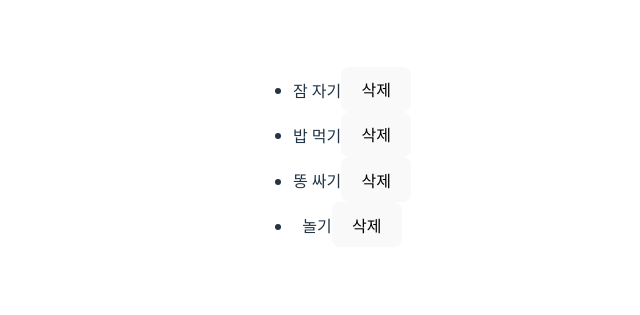
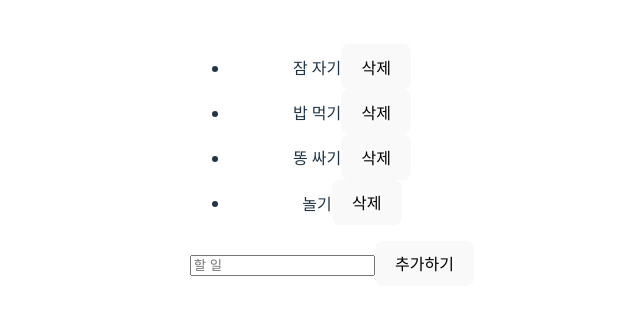
Before and after one commit to ThePott/NXRBootCamp-lecturenote-todo-list, a React (Vite) app: page / in a window 1280 px wide. Shown: the part 243-558 px from the top of the page, without its empty margins (308-948 px from the left). Built offline with nearby package versions, Linux system fonts and the light colour scheme.

Commit message:
✨ Feat(component): add todo input component

```diff
--- a/src/App.jsx
+++ b/src/App.jsx
@@ -1,40 +1,9 @@
-import React from 'react'
 import './App.css'
-import { StateProvider, useStateValueContext, useStateSetterContext } from './hooks'
+import TodoInput from './components/TodoInput'
+import TodoList from './components/TodoList'
+import { StateProvider } from './hooks'
 
-const Todo = ({ todoId, todoContent }) => {
-  const setTodoArray = useStateSetterContext()
 
-  const deleteCurrentTodo = () => {
-    setTodoArray((prev) => {
-      const filteredTodoArray = prev.filter((todo) => todo.id !== todoId)
-      return filteredTodoArray
-    })
-  }
-
-  console.log("---- re-rendering todo:", todoContent)
-  return (
-    <li>
-      {todoContent}
-      <button onClick={deleteCurrentTodo}>삭제</button>
-    </li>
-  )
-}
-
-const MemoizedTodo = React.memo(Todo)
-
-const TodoList = () => {
-  const context = useStateValueContext()
-  const todoArray = context
-
-  console.log("---- re-rendering todo list:", todoArray)
-  if (!todoArray) { return null }
-  return (
-    <ul>
-      {todoArray.map((todo) => <MemoizedTodo key={todo.id} todoId={todo.id} todoContent={todo.content} />)}
-    </ul>
-  )
-}
 
 const App = () => {
   return (
@@ -42,6 +11,7 @@ const App = () => {
       {/* // 앱의 자식으로 연결된 컴포넌트들은 모두 같은 State을 공유한다. */}
       <StateProvider>
         <TodoList />
+        <TodoInput />
       </StateProvider>
     </>
   )
--- /dev/null
+++ b/src/components/Todo.jsx
@@ -0,0 +1,25 @@
+import React from "react"
+import { useStateSetterContext } from "../hooks"
+
+const Todo = ({ todoId, todoContent }) => {
+  const setTodoArray = useStateSetterContext()
+
+  const deleteCurrentTodo = () => {
+    setTodoArray((prev) => {
+      const filteredTodoArray = prev.filter((todo) => todo.id !== todoId)
+      return filteredTodoArray
+    })
+  }
+
+  console.log("---- re-rendering todo:", todoContent)
+  return (
+    <li>
+      {todoContent}
+      <button onClick={deleteCurrentTodo}>삭제</button>
+    </li>
+  )
+}
+
+const MemoizedTodo = React.memo(Todo)
+
+export default MemoizedTodo
--- /dev/null
+++ b/src/components/TodoInput.jsx
@@ -0,0 +1,27 @@
+import { useState } from 'react'
+import { useStateSetterContext } from '../hooks'
+
+const TodoInput = () => {
+    const setTodoArray = useStateSetterContext()
+    const [newTodoContent, setNewTodoContent] = useState("")
+
+    const addNewTodo = () => {
+        setTodoArray((prev) => {
+            const newTodo = {
+                id: Number(new Date()),
+                content: newTodoContent
+            }
+            const newTodoArray = [...prev, newTodo]
+            return newTodoArray
+        })
+    }
+
+    return (
+        <>
+            <input type="text" placeholder='할 일' onChange={(event) => setNewTodoContent(event.target.value)}/>
+            <button onClick={addNewTodo}>추가하기</button>
+        </>
+    )
+}
+
+export default TodoInput
--- /dev/null
+++ b/src/components/TodoList.jsx
@@ -0,0 +1,18 @@
+import { useStateValueContext } from "../hooks"
+import MemoizedTodo from "./Todo"
+
+const TodoList = () => {
+  const context = useStateValueContext()
+  const todoArray = context
+
+  console.log("---- re-rendering todo list:", todoArray)
+  if (!todoArray) { return null }
+
+  return (
+    <ul>
+      {todoArray.map((todo) => <MemoizedTodo key={todo.id} todoId={todo.id} todoContent={todo.content} />)}
+    </ul>
+  )
+}
+
+export default TodoList
--- a/src/hooks.jsx
+++ b/src/hooks.jsx
@@ -1,6 +1,5 @@
-import { useState, useMemo } from "react"
+import { createContext, useContext, useState } from "react"
 import dummyData from "./dummy-data.json"
-import { createContext, useContext } from "react"
 
 const StateValueContext = createContext()
 const StateSetterContext = createContext()
@@ -23,4 +22,4 @@ const useStateValueContext = () => useContext(StateValueContext)
 
 const useStateSetterContext = () => useContext(StateSetterContext)
 
-export { StateProvider, useStateValueContext, useStateSetterContext }
+export { StateProvider, useStateSetterContext, useStateValueContext }
```
